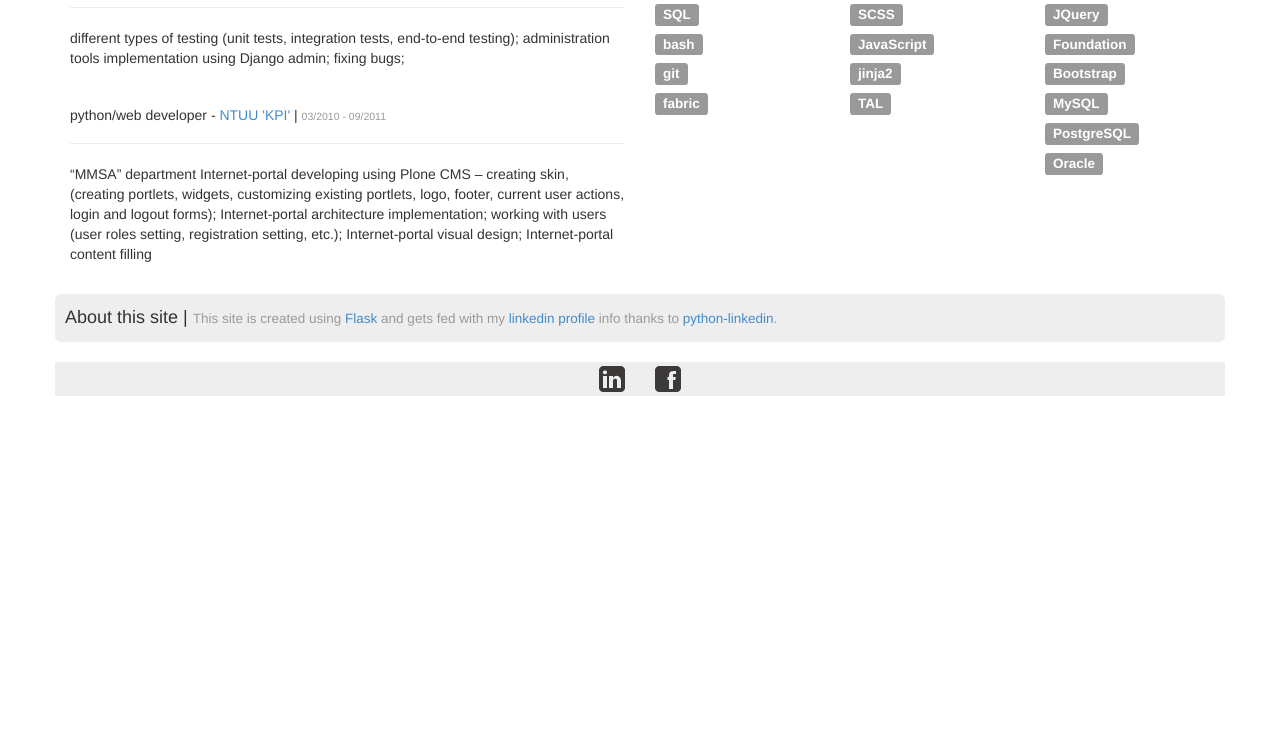
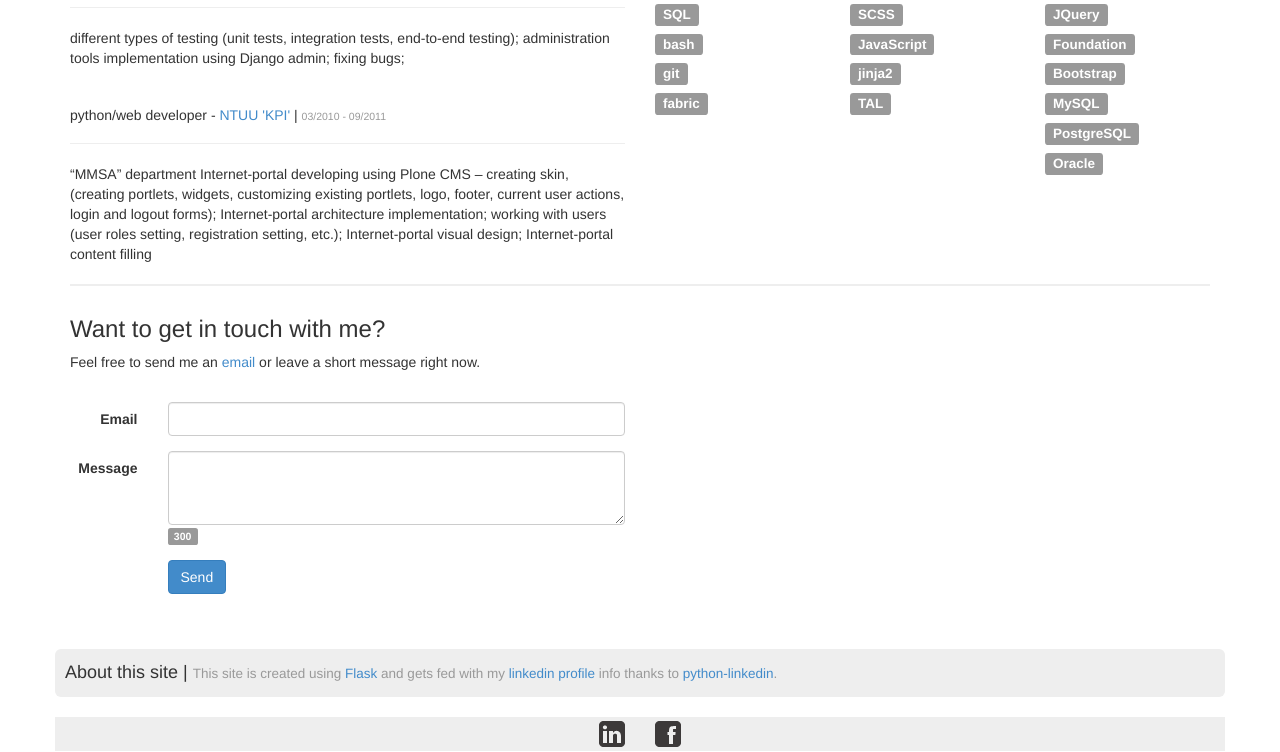
Before and after one commit to ikudriavtsev/personal, a Flask app: template templates/index.html in a window 1280 px wide. Shown: the part 856-1608 px from the top of the page. Before the commit the page ends 1252 px from the top, so only its background shows below. Run offline with Flask 2, Linux system fonts and the light colour scheme; the template is opened without the code that fills it: most values are stand-ins (such as "Sample title", 1, 10 or a date in 2020); grey boxes marked "Sample" are stand-in pictures; form fields are guessed from the names that the template uses; parts of the project's set-up code (start-up, migrations or seed data) failed here and were passed over; some libraries are stand-ins or nearby versions.

Commit message:
adding short message form to the profile page.

```diff
--- a/templates/index.html
+++ b/templates/index.html
@@ -133,6 +133,16 @@
 					</div>
 				</div>
 			</div>
+			<div class="divider"></div>
+			<div class="row">
+				<div class="col-md-6">
+					<h3>Want to get in touch with me?</h3>
+					<p>Feel free to send me an <a href="mailto:{{ config['EMAIL'] }}">email</a> or leave a short message right now.</p>
+					<br>
+					{% include "short_message_form.html" %}
+					<br>
+				</div>
+			</div>
 			{% else %}
 				<div class="jumbotron row">
 					<h1>Well, it was worth a try...</h1>
```
